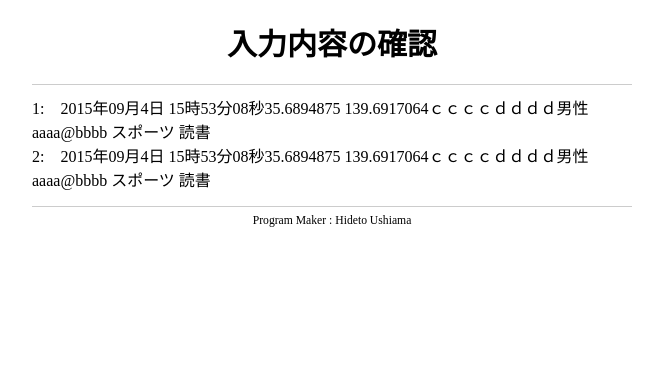
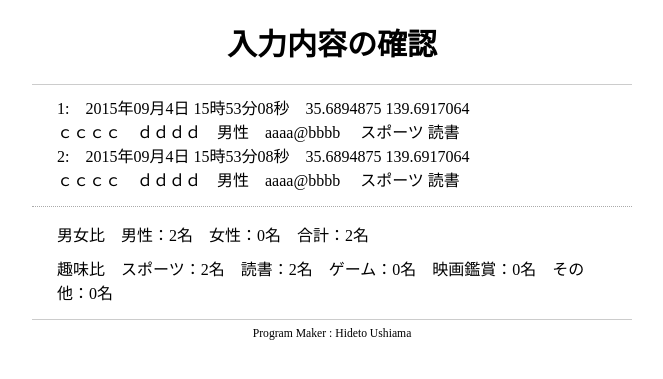
Before and after one commit to 07-UshiamaHideto/kadai, a PHP site: page /show_enp.php in a window 1280 px wide. Shown: the top 379 px of the page, without its empty margins (308-971 px from the left). Run offline with PHP 8.4, Linux system fonts and the light colour scheme.

Commit message:
アンケート結果の修正

```diff
--- a/5/css/sample.css
+++ b/5/css/sample.css
@@ -48,7 +48,7 @@ footer{
 }
 
 .a_form{
-    width:400px;
+    width:450px;
     font-size:16px;
     margin:15px auto 0 auto;
 //    overflow:hidden;
@@ -99,7 +99,7 @@ footer{
 }
 
 .a_right{
-    width:320px;
+    width:370px;
     padding:5px 0 5px 20px;
     text-align:left;
     float:left;
@@ -107,6 +107,31 @@ footer{
 
 .result{
     font-size:16px;
-    width:600px;
+    width:550px;
     margin:10px auto;
 }
+
+.set1{
+    width:600px;
+    border-top:1px dotted #aaa;
+    margin:15px auto 0 auto;
+    padding-top:5px;
+    font-size:16px;
+    text-align:center;
+}
+
+.total_1{
+    width:550px;
+    margin:0 auto;
+    padding-top:10px;
+    font-size:16px;
+    text-align:left;
+}
+
+.total_2{
+    width:550px;
+    margin:0 auto;
+    padding-top:10px;
+    font-size:16px;
+    text-align:left;
+}
--- a/5/show_enp.php
+++ b/5/show_enp.php
@@ -16,14 +16,43 @@
 <div class="result">
 <?php
 $fp = fopen("data/data.txt", "r");		//ファイルを開く
-$gy = 0;
+$gy = 0;$m = 0;$f = 0;
+$inst1=0;$inst2=0;$inst3=0;$inst4=0;$inst5=0;
+$ma="男性";
 flock($fp, LOCK_SH);					//ファイルロック
 while ($array = fgetcsv( $fp )) {		//ファイルを読み込む
 	$num = count($array);				//行数カウント
 	$gy = $gy+1;
 	echo $gy.":　";
 	for($i=0;$i<$num;$i++){
-		echo $array[$i];
+		echo $array[$i]."　";
+		if($i==1){
+			echo "<br>";
+		}
+		if($i==4){
+			if($array[$i] == $ma){
+				$m = $m+1 ;
+			}else{
+				$f = $f+1;
+			}
+		}
+		if($i==6){
+			if(preg_match("/スポーツ/",$array[$i])){
+				++$inst1;
+			}
+			if(preg_match("/読書/",$array[$i])){
+				++$inst2;
+			}
+			if(preg_match("/ゲーム/",$array[$i])){
+				++$inst3;
+			}
+			if(preg_match("/映画鑑賞/",$array[$i])){
+				++$inst4;
+			}
+			if(preg_match("/その他/",$array[$i])){
+				++$inst5;
+			}
+		}
 //		echo "<br>";
 	}
 	echo "<br>";
@@ -32,7 +61,10 @@ flock($fp, LOCK_UN);                      //ロック解除
 fclose($fp);                              //ファイルを閉じる
 ?>
 </div>
-
+<div class="set1">
+<div class="total_1">男女比　男性：<?=$m?>名　女性：<?=$f?>名　合計：<?=$gy?>名</div>
+<div class="total_2">趣味比　スポーツ：<?=$inst1?>名　読書：<?=$inst2?>名　ゲーム：<?=$inst3?>名　映画鑑賞：<?=$inst4?>名　その他：<?=$inst5?>名</div>
+</div>
 </main>
 
 <footer><small>Program Maker : Hideto Ushiama </small></footer>
```
Also changed, not shown: 5/input_finish.php.php (deleted, +0 -19 lines).
